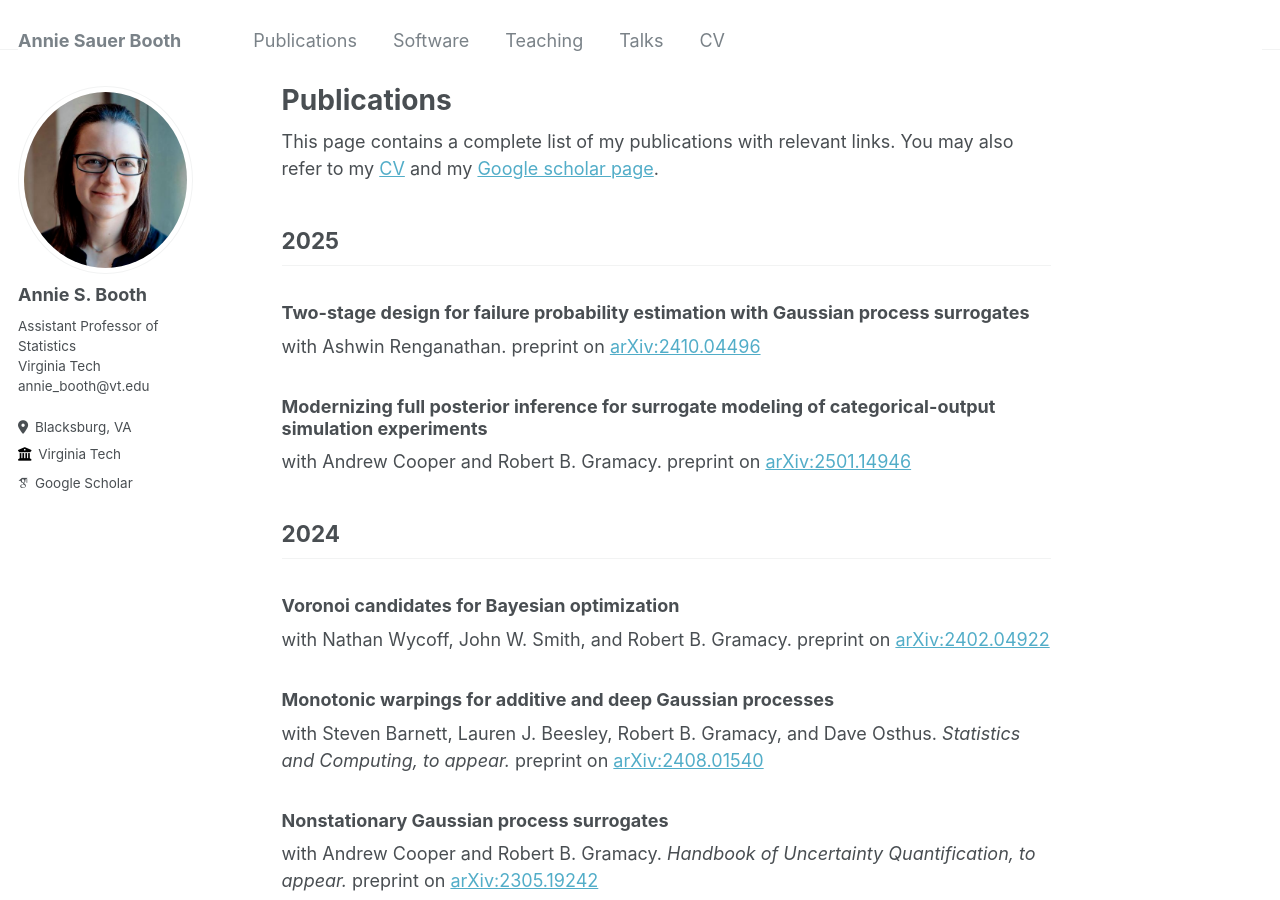
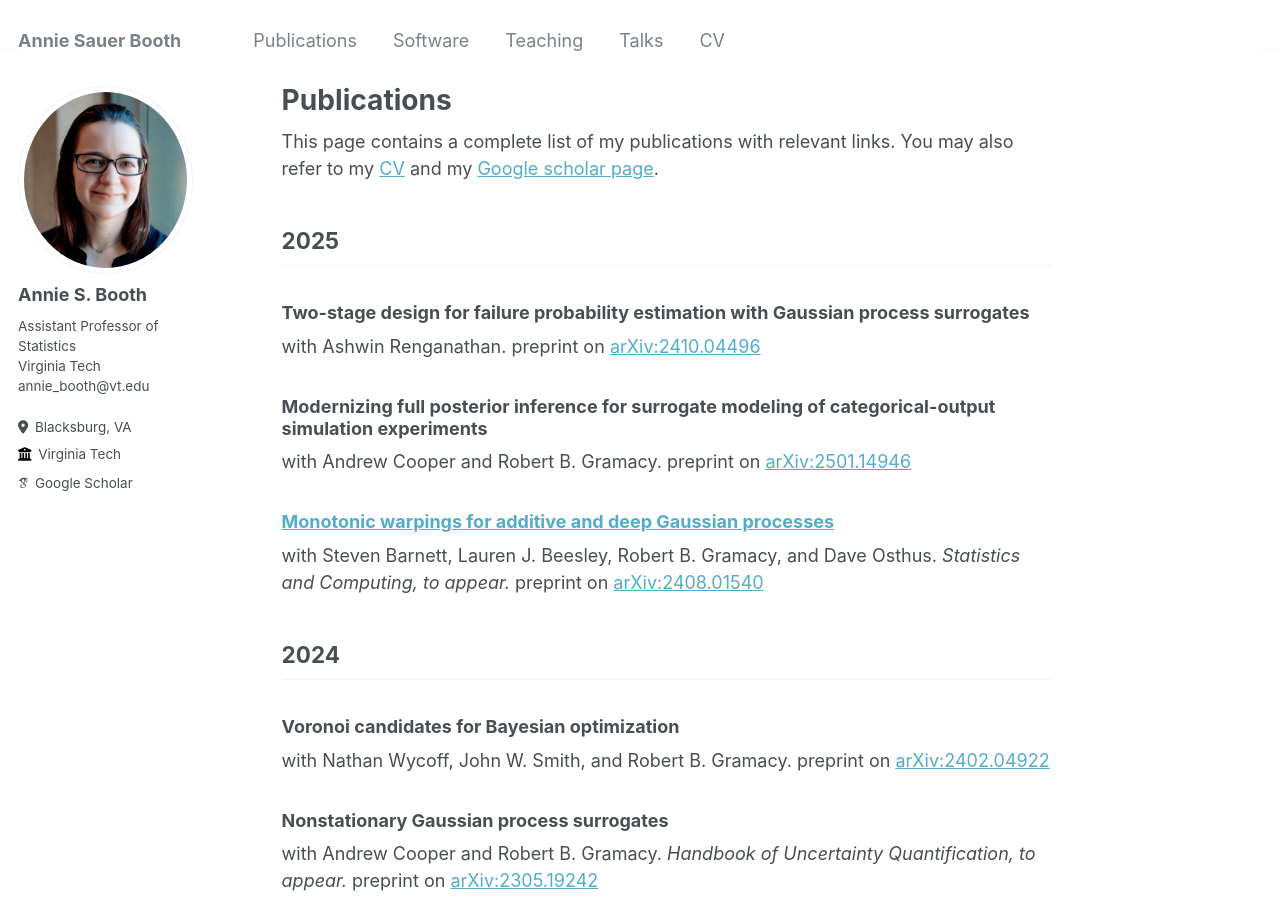
Before and after one commit to anniesbooth/anniesbooth.github.io, a Jekyll site: the page built from _pages/publications.md, in a window 1280 px wide and 900 px high. Built offline with Jekyll 4.4.1, drawn with Linux system fonts in a browser that asks for light colours; some web fonts are replaced; part of the change alters nothing that is shown.

```diff
--- a/_pages/publications.md
+++ b/_pages/publications.md
@@ -15,14 +15,14 @@ with Ashwin Renganathan. preprint on [arXiv:2410.04496](https://arxiv.org/pdf/24
 ### Modernizing full posterior inference for surrogate modeling of categorical-output simulation experiments
 with Andrew Cooper and Robert B. Gramacy. preprint on [arXiv:2501.14946](https://arxiv.org/pdf/2501.14946)
 
+### [Monotonic warpings for additive and deep Gaussian processes](https://link.springer.com/article/10.1007/s11222-025-10598-7)
+with Steven Barnett, Lauren J. Beesley, Robert B. Gramacy, and Dave Osthus. *Statistics and Computing, to appear.* preprint on [arXiv:2408.01540](https://arxiv.org/pdf/2408.01540)
+
 2024
 ------
 
 ### Voronoi candidates for Bayesian optimization
 with Nathan Wycoff, John W. Smith, and Robert B. Gramacy. preprint on [arXiv:2402.04922](https://arxiv.org/pdf/2402.04922)
-
-### Monotonic warpings for additive and deep Gaussian processes
-with Steven Barnett, Lauren J. Beesley, Robert B. Gramacy, and Dave Osthus. *Statistics and Computing, to appear.* preprint on [arXiv:2408.01540](https://arxiv.org/pdf/2408.01540)
 
 ### Nonstationary Gaussian process surrogates
 with Andrew Cooper and Robert B. Gramacy. *Handbook of Uncertainty Quantification, to appear.* preprint on [arXiv:2305.19242](https://arxiv.org/pdf/2305.19242)
@@ -34,7 +34,6 @@ with Ashwin Renganathan and Robert B. Gramacy. *Annals of Applied Statistics.* p
 with Ashwin Renganathan and Robert B. Gramacy. In *AIAA Scitech 2024 Forum.*
 
 ### Bayesian deep process convolutions: An application in cosmology
-
 with Kelly Moran, Richard Payne, Earl Lawrence, David Higdon, Stephen Walsh, Juliana Kwan, Amber Day, Salman Habib, and Katrin Heitmann.  preprint on [arXiv:2411.14747](https://arxiv.org/pdf/2411.14747)
 
 2023
```
